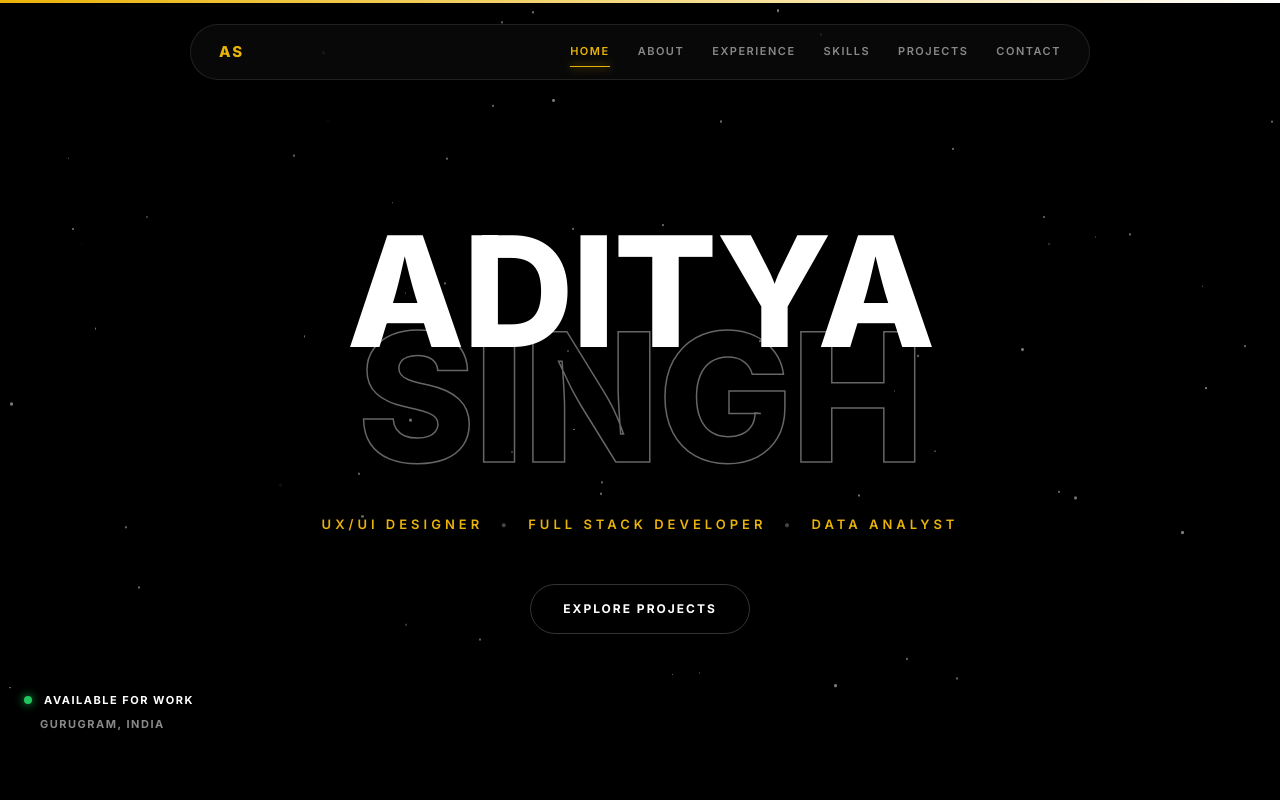
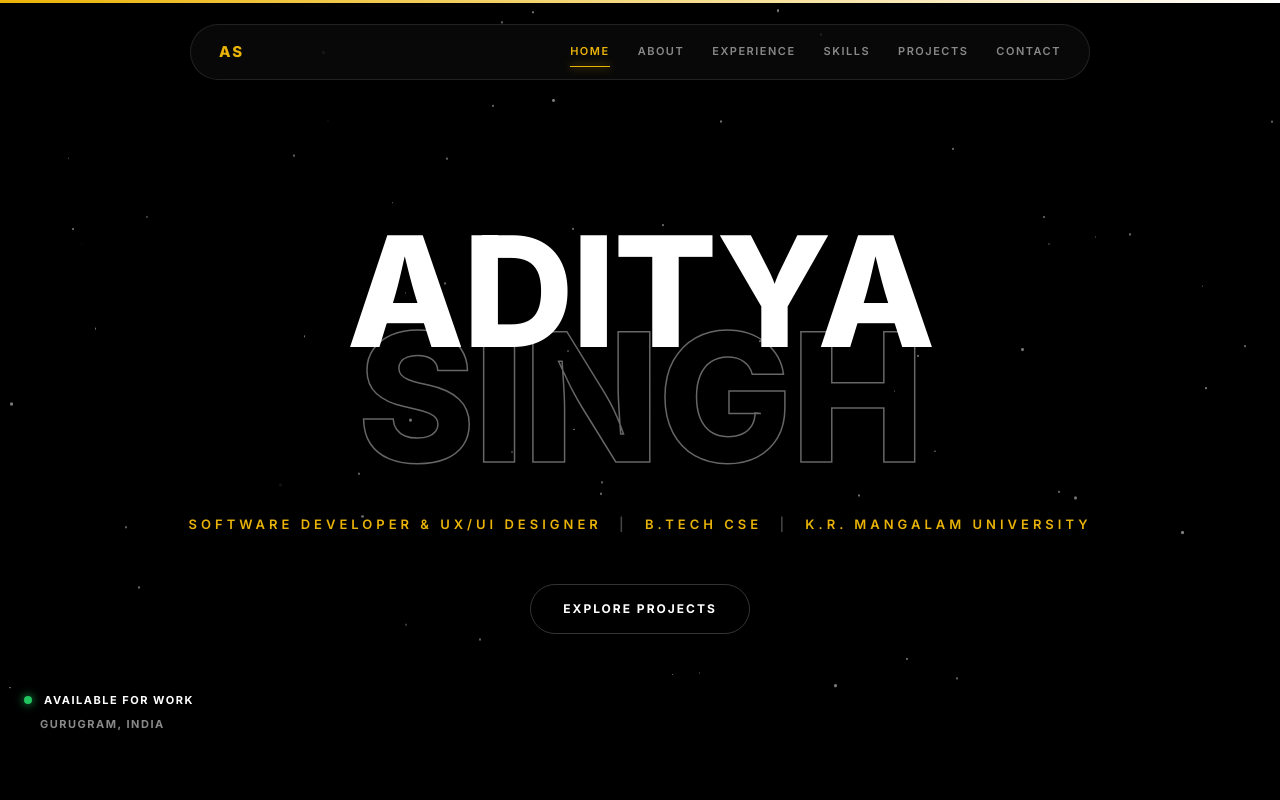
Before and after one commit to AdityaSingh0008/Portfolio, a React (Vite) app: page / in a window 1280 px wide. Shown: the top 800 px of the page. Built offline with nearby package versions, Linux system fonts and the light colour scheme.

Commit message:
feat: seo improvements for portfolio

```diff
--- a/index.html
+++ b/index.html
@@ -3,10 +3,48 @@
   <head>
     <meta charset="UTF-8" />
     <meta name="viewport" content="width=device-width, initial-scale=1.0" />
-    <meta name="description" content="Aditya Singh — UX/UI Designer & CSE Student portfolio" />
+    <meta name="description" content="Portfolio of Aditya Singh, a Software Developer & UX/UI Designer pursuing B.Tech CSE at K.R. Mangalam University. Explore my projects, case studies, and skills." />
+    <meta name="keywords" content="Aditya Singh, Software Developer, UX/UI Designer, Frontend Developer, K.R. Mangalam University, B.Tech CSE, Portfolio" />
+    <meta name="author" content="Aditya Singh" />
+    <link rel="canonical" href="https://portfolio-nine-gilt-19.vercel.app/" />
+    <meta name="robots" content="index, follow" />
+
+    <!-- Open Graph / Facebook -->
+    <meta property="og:type" content="website" />
+    <meta property="og:url" content="https://portfolio-nine-gilt-19.vercel.app/" />
+    <meta property="og:title" content="Aditya Singh | Software Developer & UX/UI Designer" />
+    <meta property="og:description" content="Portfolio of Aditya Singh, a Software Developer & UX/UI Designer pursuing B.Tech CSE at K.R. Mangalam University." />
+    <meta property="og:image" content="https://portfolio-nine-gilt-19.vercel.app/og-image.png" />
+
+    <!-- Twitter -->
+    <meta property="twitter:card" content="summary_large_image" />
+    <meta property="twitter:url" content="https://portfolio-nine-gilt-19.vercel.app/" />
+    <meta property="twitter:title" content="Aditya Singh | Software Developer & UX/UI Designer" />
+    <meta property="twitter:description" content="Portfolio of Aditya Singh, a Software Developer & UX/UI Designer pursuing B.Tech CSE at K.R. Mangalam University." />
+    <meta property="twitter:image" content="https://portfolio-nine-gilt-19.vercel.app/og-image.png" />
+
     <link rel="preconnect" href="https://fonts.googleapis.com">
     <link href="https://fonts.googleapis.com/css2?family=Inter:wght@400;500;600;700;800&display=swap" rel="stylesheet">
-    <title>Aditya Singh — UX/UI Designer</title>
+    <title>Aditya Singh | Software Developer & UX/UI Designer</title>
+
+    <script type="application/ld+json">
+    {
+      "@context": "https://schema.org",
+      "@type": ["Person", "ProfilePage"],
+      "name": "Aditya Singh",
+      "url": "https://portfolio-nine-gilt-19.vercel.app/",
+      "jobTitle": ["Software Developer", "UX/UI Designer"],
+      "alumniOf": {
+        "@type": "CollegeOrUniversity",
+        "name": "K.R. Mangalam University"
+      },
+      "sameAs": [
+        "https://www.linkedin.com/in/aditya-singh-26b881215",
+        "https://github.com/AdityaSingh0008",
+        "https://www.instagram.com/aditya_singh__25/"
+      ]
+    }
+    </script>
   </head>
   <body>
     <div id="root"></div>
--- a/src/components/Hero.jsx
+++ b/src/components/Hero.jsx
@@ -35,7 +35,7 @@ export default function Hero() {
             animate={{ opacity: 1 }}
             transition={{ duration: 0.8, delay: 0.3 }}
           >
-            UX/UI DESIGNER <span className="bullet">•</span> FULL STACK DEVELOPER <span className="bullet">•</span> DATA ANALYST
+            SOFTWARE DEVELOPER & UX/UI DESIGNER <span className="bullet">|</span> B.TECH CSE <span className="bullet">|</span> K.R. MANGALAM UNIVERSITY
           </motion.div>
 
           <motion.div
```
Also changed, not shown: public/robots.txt (added), 1 other file (tests, documents, lock files or other folders).
